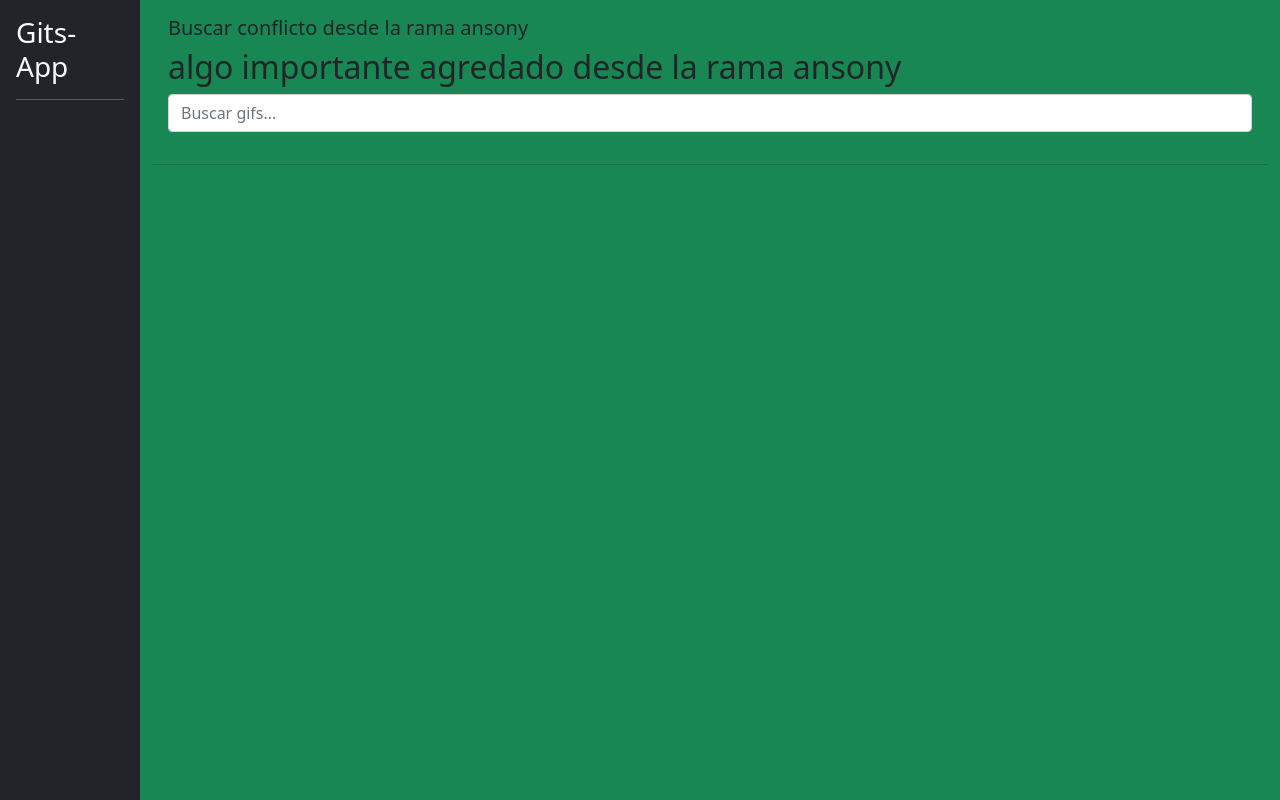
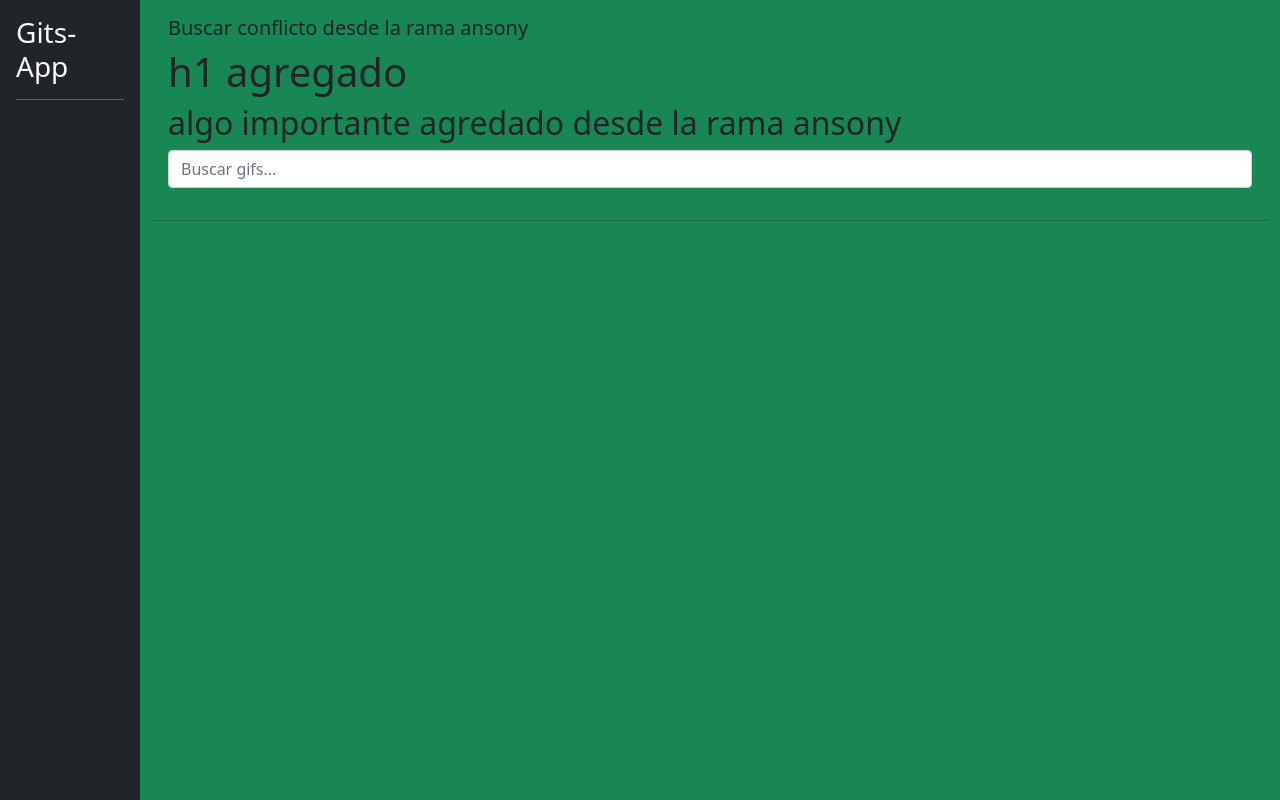
Before and after one commit to ansonyhm01/angular-curso, an Angular app: page / in a window 1280 px wide. Built offline with nearby package versions, Linux system fonts and the light colour scheme.

Commit message:
sigo buscando conflictos

```diff
--- a/src/app/gifs/busqueda/busqueda.component.html
+++ b/src/app/gifs/busqueda/busqueda.component.html
@@ -1,4 +1,5 @@
 <h5>Buscar conflicto desde la rama ansony</h5>
+<h1>h1 agregado</h1>
 <h2>algo importante agredado desde la rama ansony</h2>
 <input
   type="text"
```
